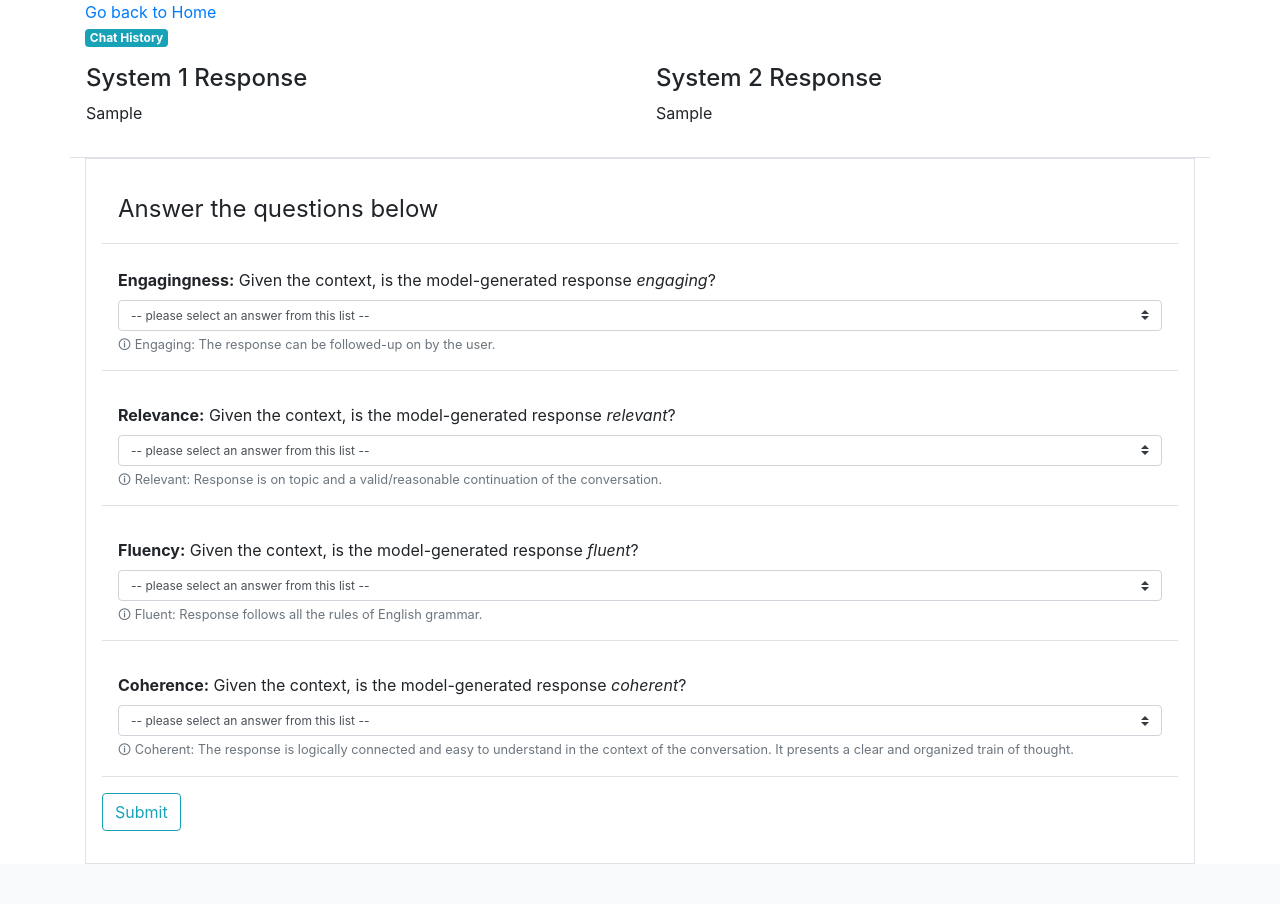
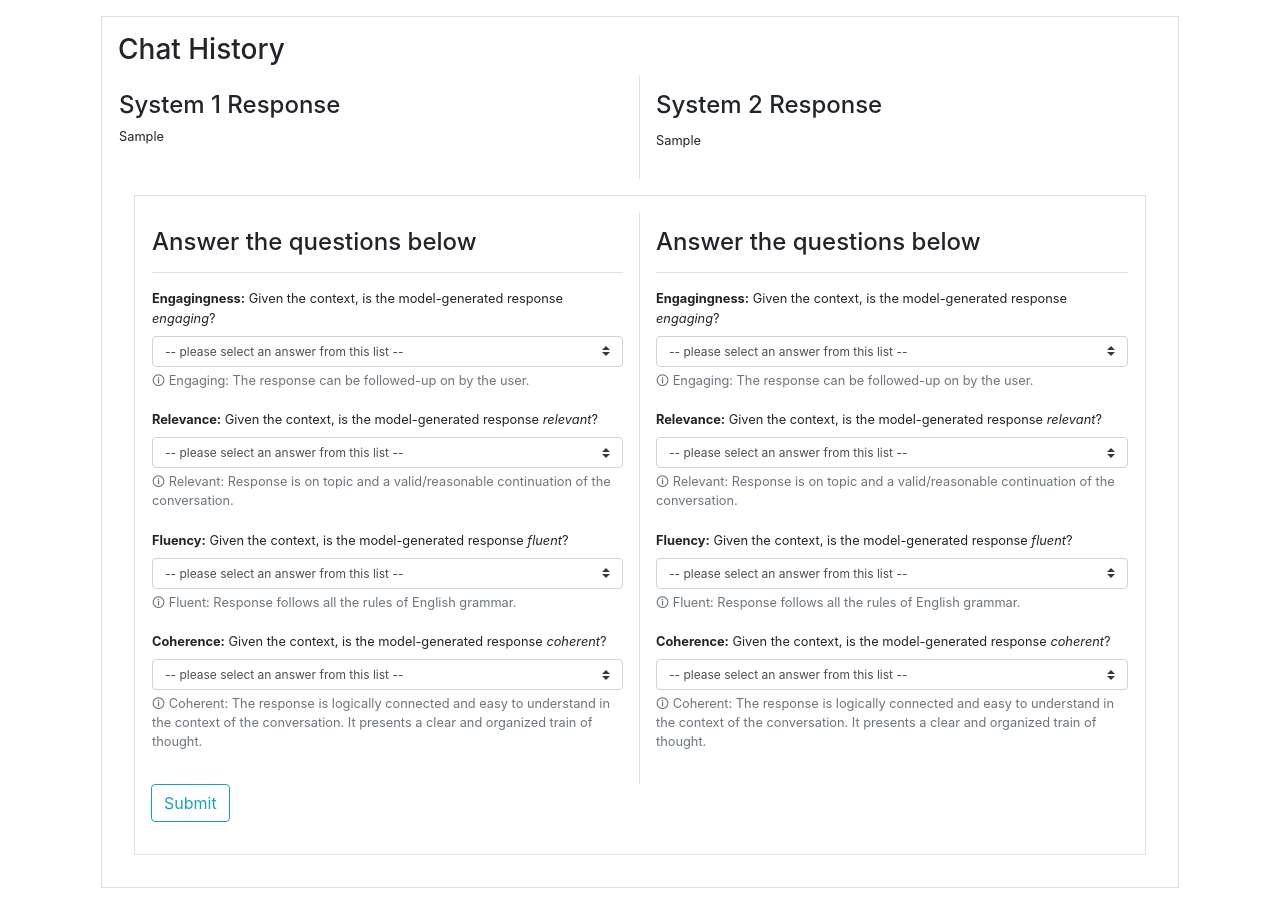
Before and after one commit to bsantraigi/ML-SurveyTool-Flask, a Flask app: template templates/survey.html in a window 1280 px wide. Shown: the part 56-960 px from the top of the page. Before the commit the page ends 920 px from the top, so only its background shows below. Run offline with Flask 2, Linux system fonts and the light colour scheme; tables that the repository leaves empty hold one stand-in row (values such as "Sample post"); the template is opened without the code that fills it: values that come from a table or form of the project are taken from there, most other values are stand-ins (such as "Sample title", 1, 10 or a date in 2020); some libraries are stand-ins or nearby versions.

Commit message:
user creation + better forms

```diff
--- a/app.py
+++ b/app.py
@@ -1,10 +1,11 @@
 from datetime import datetime
 import random
 import json
+from flask import request
 from flask import Flask
 from flask import render_template
 from flask_sqlalchemy import SQLAlchemy
-from forms import SurveyForm
+from forms import SurveyForm, LoginForm
 
 app = Flask(__name__)
 app.config['SECRET_KEY'] = 'c60ab121a433e814649e0640e73c1f2f'
@@ -14,13 +15,13 @@ db = SQLAlchemy(app)
 
 class User(db.Model):
     id = db.Column(db.Integer, primary_key=True)
-    prolific_id = db.Column(db.String(20), unique=True, nullable=False)
+    prolific_pid = db.Column(db.String(20), unique=True, nullable=False)
     ref_url = db.Column(db.String(100), nullable=False)
     date_added = db.Column(db.DateTime, nullable=False, default=datetime.utcnow)
     submissions = db.relationship('Submission', backref='user', lazy=True)
 
     def __repr__(self):
-        return f"User('{self.prolific_id}', '{self.ref_url}')"
+        return f"User('{self.prolific_pid}', '{self.ref_url}')"
 
 
 class Question(db.Model):
@@ -56,10 +57,34 @@ class Submission(db.Model):
         return f"Submissions('{self.user_id}', '{self.question_id}', '{self.response}', '{self.date_added}')"
 
 
-@app.route('/')
-def index():
+@app.route('/', methods=['GET', 'POST'])
+@app.route('/home', methods=['GET', 'POST'])
+def home():
+    # Check if there's any get parameters
+    if request.args:
+        print(request.args)
+        prolific_pid = request.args.get('PROLIFIC_PID')
+        session_id = request.args.get('SESSION_ID')
+        study_id = request.args.get('STUDY_ID')
+        url_args = {
+            'PROLIFIC_PID': prolific_pid,
+            'SESSION_ID': session_id,
+            'STUDY_ID': study_id
+        }
+    else:
+        url_args = {}
+
+    login_form = LoginForm()
+    if login_form.validate_on_submit():
+        # Create user if it doesn't exist
+        user = User.query.filter_by(prolific_pid=login_form.prolific_pid.data).first()
+        if user is None:
+            user = User(prolific_pid=login_form.prolific_pid.data, ref_url="test")
+            db.session.add(user)
+            db.session.commit()
+
     # Show a basic html with a header and a link to /survey
-    return render_template('home.html', title="Home")
+    return render_template('home.html', title="Home", login_form=login_form, url_args=url_args)
 
 @app.route('/survey', methods=['GET', 'POST'])
 def survey():
--- a/forms.py
+++ b/forms.py
@@ -34,6 +34,13 @@ class SelectFieldWithDisabledFirstChoice(SelectField):
 #         self.choices = [('', 'Select an option')] + self.choices
 
 
+class LoginForm(FlaskForm):
+    prolific_pid = StringField('Prolific PID', validators=[DataRequired()])
+    study_id = StringField('Study ID', validators=[DataRequired()])
+    session_id = StringField('Session ID', validators=[DataRequired()])
+    submit = SubmitField('Login')
+
+
 class SurveyForm(FlaskForm):
     eng_label = Markup('<strong>Engagingness:</strong> Given the context, is the model-generated response <em>engaging</em>?')
     rel_label = Markup('<strong>Relevance:</strong> Given the context, is the model-generated response <em>relevant</em>?')
--- a/templates/layout.html
+++ b/templates/layout.html
@@ -25,7 +25,7 @@
       <div class="collapse navbar-collapse" id="navbarNav">
           <ul class="navbar-nav">
             <li class="nav-item active">
-              <a class="nav-link" href={{ url_for("index") }}>Home <span class="sr-only">(current)</span></a>
+              <a class="nav-link" href={{ url_for("home") }}>Home <span class="sr-only">(current)</span></a>
             </li>
             <li class="nav-item">
               <a class="nav-link" href={{ url_for("survey") }}>Survey</a>
--- a/templates/survey.html
+++ b/templates/survey.html
@@ -1,13 +1,12 @@
 {% extends "layout.html" %}
 
 {% block content %}
-	<a href="{{ url_for('index') }}">Go back to Home</a>
-	<div class="content-section">
-		<span class="badge badge-info">Chat History</span>
+	<div class="content-section border p-3 m-3">
+		<h3>Chat History</h3>
 		<!-- chat history: loop through and print utterances from question.context -->
 		{% for utterance in question.context %}
 			<div class="row">
-				<div class="col-md-6 border-bottom p-3">
+				<div class="col-md-6 small">
 					<p>
 						{{ utterance }}
 					</p>
@@ -17,51 +16,90 @@
 
 		<!-- response from System 1 and 2 in side-by-side columns -->
 		<div class="row">
-			<div class="col-md-6 border-bottom p-3">
+			<div class="col-md-6 border-right p-3">
 				<h4>System 1 Response</h3>
-				<p>
-					{{ question.response_a }}
-				</p>
+				<p class="small"> {{ question.response_a }} </p>
 			</div>
-			<div class="col-md-6 border-bottom p-3">
+			<div class="col-md-6 p-3">
 				<h4>System 2 Response</h3>
-				<p>
-					{{ question.response_b }}
-				</p>
+				<span class="small"> {{ question.response_b }} </span>
 			</div>
 		</div>
 
-		<form class="border p-3" method="POST" action="">
+
+		<!-- two div columns side by side -->
+
+
+
+		<!-- form to submit user's response -->
+
+		<form class="border p-3 m-3" method="POST" action="">
 			{{ form.hidden_tag() }}
 			<fieldset>
-				<legend class="border-bottom p-3">Answer the questions below</legend>
-				<div class="form-group border-bottom p-3">
-					{{ form.q1.label(class="form-control-label") }}
+				<div class="row">
+					<div class="col-md-6 border-right p-3">
+						<h4 class="border-bottom pb-3 mb-3">Answer the questions below</h4>
+						<div class="form-group">
+							{{ form.q1.label(class="form-control-label small") }}
 							{{ form.q1(class="custom-select custom-select-sm") }}
 							<small id="help_q1" class="form-text text-muted">
 								🛈 {{ form.q1.description }}
 							</small>
 						</div>
-				<div class="form-group border-bottom p-3">
-					{{ form.q2.label(class="form-control-label") }}
+						<div class="form-group">
+							{{ form.q2.label(class="form-control-label small") }}
 							{{ form.q2(class="custom-select custom-select-sm") }}
 							<small id="help_q2" class="form-text text-muted">
 								🛈 {{ form.q2.description }}
 							</small>
 						</div>
-				<div class="form-group border-bottom p-3">
-					{{ form.q3.label(class="form-control-label") }}
+						<div class="form-group">
+							{{ form.q3.label(class="form-control-label small") }}
 							{{ form.q3(class="custom-select custom-select-sm") }}
 							<small id="help_q3" class="form-text text-muted">
 								🛈 {{ form.q3.description }}
 							</small>
 						</div>
-				<div class="form-group border-bottom p-3">
-					{{ form.q4.label(class="form-control-label") }}
+						<div class="form-group">
+							{{ form.q4.label(class="form-control-label small") }}
 							{{ form.q4(class="custom-select custom-select-sm") }}
 							<small id="help_q4" class="form-text text-muted">
 								🛈 {{ form.q4.description }}
 							</small>
+						</div>
+					</div>
+					<!-- second column -->
+					<div class="col-md-6 p-3">
+						<h4 class="border-bottom pb-3 mb-3">Answer the questions below</h4>
+						<div class="form-group">
+							{{ form.q1.label(class="form-control-label small") }}
+							{{ form.q1(class="custom-select custom-select-sm") }}
+							<small id="help_q1" class="form-text text-muted">
+								🛈 {{ form.q1.description }}
+							</small>
+						</div>
+						<div class="form-group">
+							{{ form.q2.label(class="form-control-label small") }}
+							{{ form.q2(class="custom-select custom-select-sm") }}
+							<small id="help_q2" class="form-text text-muted">
+								🛈 {{ form.q2.description }}
+							</small>
+						</div>
+						<div class="form-group">
+							{{ form.q3.label(class="form-control-label small") }}
+							{{ form.q3(class="custom-select custom-select-sm") }}
+							<small id="help_q3" class="form-text text-muted">
+								🛈 {{ form.q3.description }}
+							</small>
+						</div>
+						<div class="form-group">
+							{{ form.q4.label(class="form-control-label small") }}
+							{{ form.q4(class="custom-select custom-select-sm") }}
+							<small id="help_q4" class="form-text text-muted">
+								🛈 {{ form.q4.description }}
+							</small>
+						</div>
+					</div>
 				</div>
 			</fieldset>
 			<div class="form-group">
```
Also changed, not shown: templates/home.html (+32 -1 lines), 1 other file. Lines whose indentation alone changed are shown as unchanged.
